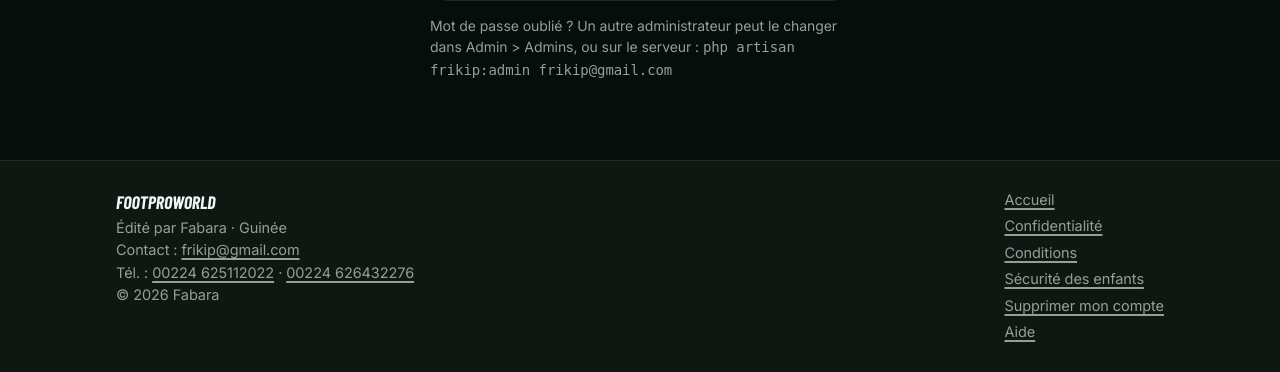
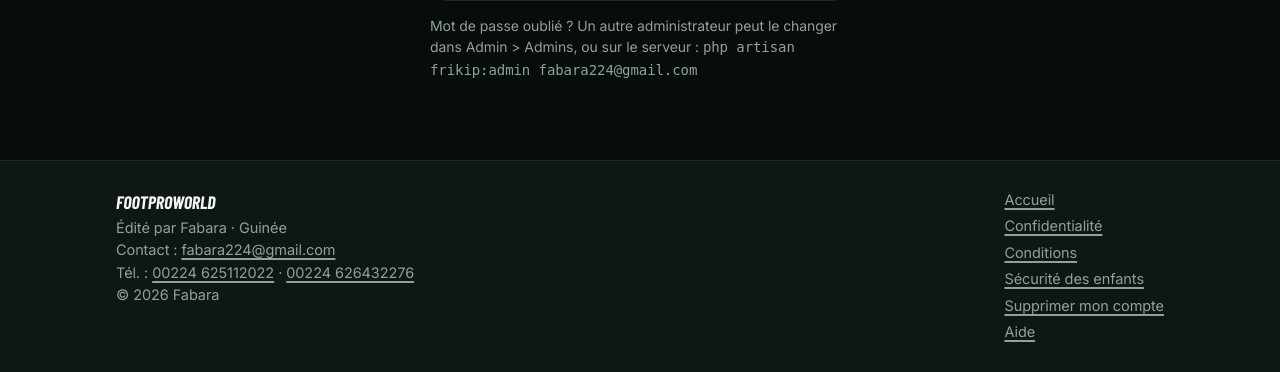
Before and after one commit to fabara224-dotcom/frikip, a Laravel app: page /admin/connexion in a window 1280 px wide. Shown: the part 464-836 px from the top of the page. Run offline with Laravel 12, Linux system fonts and the light colour scheme; the visitor is signed in with stand-in values (Sample User, id 1); data comes from the database, SQL or seed files in the repository.

Commit message:
E-mail de contact : fabara224@gmail.com à la place de frikip@gmail.com
Co-Authored-By: Claude Opus 5.5 <noreply@anthropic.com>
Claude-Session: https://claude.ai/code/session_01XJyo5daxZTqRLKc7jkjGDk

```diff
--- a/config/mail.php
+++ b/config/mail.php
@@ -109,7 +109,7 @@ return [
     */
 
     'from' => [
-        'address' => env('MAIL_FROM_ADDRESS') ?: 'frikip@gmail.com',
+        'address' => env('MAIL_FROM_ADDRESS') ?: 'fabara224@gmail.com',
         'name' => env('MAIL_FROM_NAME', 'Example'),
     ],
 
--- a/config/terrain.php
+++ b/config/terrain.php
@@ -18,12 +18,12 @@ return [
     'editor' => env('TERRAIN_EDITOR', 'Fabara'),
     'editor_address' => env('TERRAIN_EDITOR_ADDRESS', ''),
     'country' => env('TERRAIN_COUNTRY', 'Guinée'),
-    'email' => env('TERRAIN_EMAIL') ?: 'frikip@gmail.com',
+    'email' => env('TERRAIN_EMAIL') ?: 'fabara224@gmail.com',
     // Numéros de contact affichés sur le site (aide, pied de page, WhatsApp)
     'phones' => array_values(array_filter(array_map('trim', explode(',', (string) (env('TERRAIN_TELEPHONES') ?: '00224 625112022,00224 626432276'))))),
-    'privacy_email' => env('TERRAIN_PRIVACY_EMAIL') ?: 'frikip@gmail.com',
+    'privacy_email' => env('TERRAIN_PRIVACY_EMAIL') ?: 'fabara224@gmail.com',
     'safety_contact_name' => env('TERRAIN_SAFETY_CONTACT_NAME', ''),
-    'safety_email' => env('TERRAIN_SAFETY_EMAIL') ?: 'frikip@gmail.com',
+    'safety_email' => env('TERRAIN_SAFETY_EMAIL') ?: 'fabara224@gmail.com',
     'last_update' => env('TERRAIN_LAST_UPDATE', '20 octobre 2026'),
     'min_age' => (int) env('TERRAIN_MIN_AGE', 13),
 
@@ -124,7 +124,7 @@ return [
     'push' => [
         'public_key' => env('VAPID_PUBLIC_KEY', ''),
         'private_key' => env('VAPID_PRIVATE_KEY', ''),
-        'subject' => env('VAPID_SUBJECT') ?: 'mailto:frikip@gmail.com',   // mailto:ton@email ou adresse du site
+        'subject' => env('VAPID_SUBJECT') ?: 'mailto:fabara224@gmail.com',   // mailto:ton@email ou adresse du site
     ],
     // ---- Offres pour les structures et services (prix en GNF, multiples de 5) : [libellé, prix, durée en jours, précision]
     'offers' => [
--- a/resources/views/admin/login.blade.php
+++ b/resources/views/admin/login.blade.php
@@ -19,7 +19,7 @@
       @if ($errors->any())<p class="field-error" style="margin:0">{{ $errors->first() }}</p>@endif
       <button class="btn" type="submit">Se connecter</button>
     </form>
-    <p class="meta">Mot de passe oublié ? Un autre administrateur peut le changer dans Admin &gt; Admins, ou sur le serveur : <code>php artisan frikip:admin frikip@gmail.com</code></p>
+    <p class="meta">Mot de passe oublié ? Un autre administrateur peut le changer dans Admin &gt; Admins, ou sur le serveur : <code>php artisan frikip:admin fabara224@gmail.com</code></p>
   </div>
 </div>
 @endsection
```
Also changed, not shown: README.md, 1 other file.
